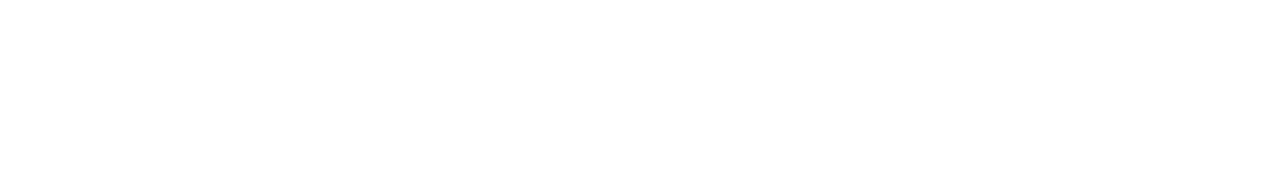
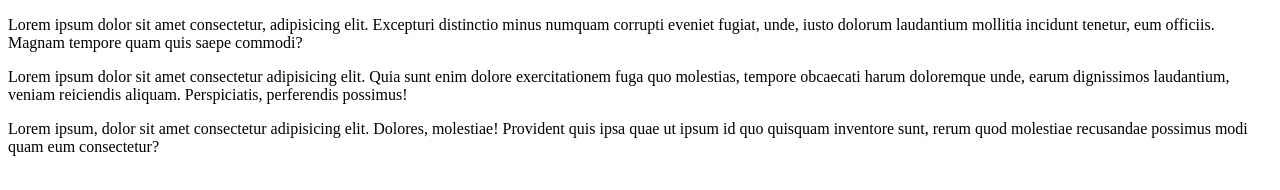
Before and after one commit to Leman300/repozitory, a plain HTML site: page index.html in a window 1280 px wide. Drawn offline with Linux system fonts and the light colour scheme.

Commit message:
dodano paragrafy

```diff
--- a/index.html
+++ b/index.html
@@ -9,6 +9,15 @@
 
 </head>
 <body>
-
+    <p>Lorem ipsum dolor sit amet consectetur, adipisicing elit. Excepturi distinctio
+        minus numquam corrupti eveniet fugiat, unde, iusto dolorum laudantium mollitia
+        incidunt tenetur, eum officiis. Magnam tempore quam quis saepe commodi?</p>
+        <p>Lorem ipsum dolor sit amet consectetur adipisicing elit. Quia sunt enim dolore exercitationem fuga
+            quo molestias, tempore obcaecati harum doloremque unde, earum dignissimos laudantium, veniam reiciendis aliquam.
+            Perspiciatis, perferendis possimus!</p>
+            <p>Lorem ipsum, dolor sit amet consectetur adipisicing elit. Dolores, molestiae! Provident
+                 quis ipsa quae ut ipsum id quo quisquam inventore sunt, rerum
+                  quod molestiae recusandae possimus modi quam eum consectetur?
+            </p>
 </body>
 </html>
```
